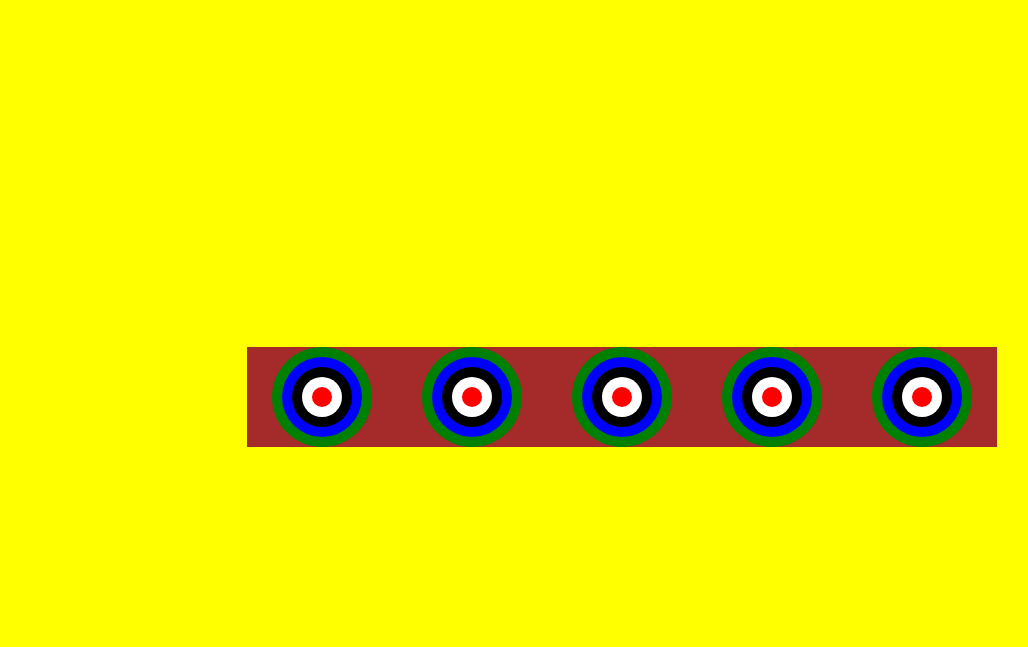
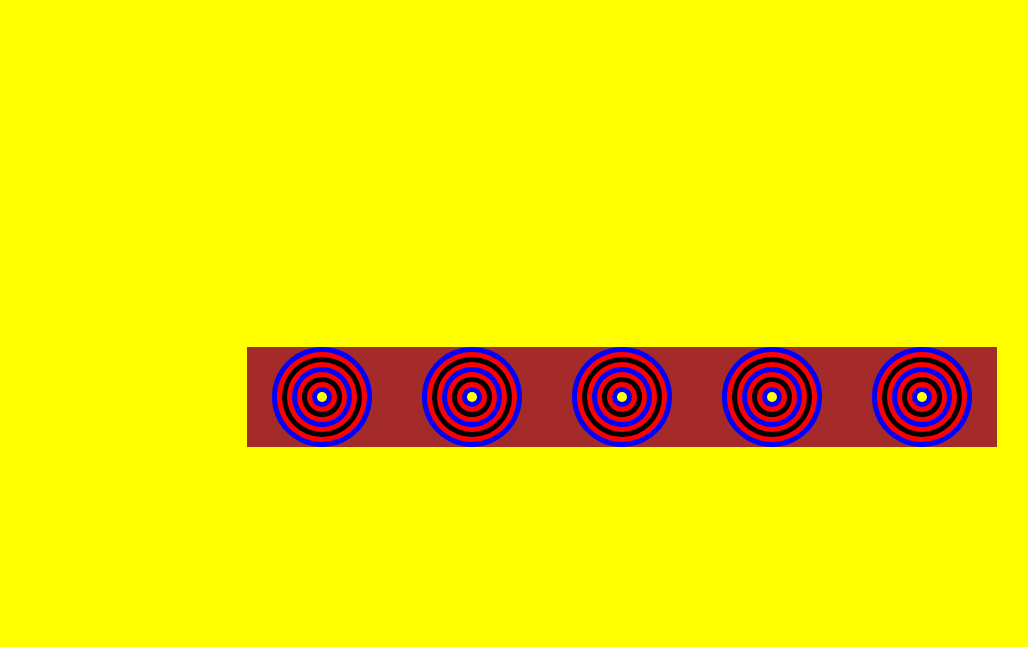
Before and after one commit to Jryke/shooting-range-game, a plain HTML site: page index.html in a window 1280 px wide. Shown: the part 153-800 px from the top of the page, without its empty margins (18-1046 px from the left). Drawn offline with Linux system fonts and the light colour scheme.

Commit message:
points function created

```diff
--- a/index.html
+++ b/index.html
@@ -7,14 +7,27 @@
 	</head>
 	<body>
 		<div class="wrap">
+			<div id="scoreboard">
+				<span>score: </span>
+				<span id="score"></span>
+			</div>
 			<div class="target-holder">
 				<div class="target">
-					<div class="outer-circle">
+					<div class="tenth-circle">
+						<div class="ninth-circle">
+							<div class="eigth-circle">
+								<div class="seventh-circle">
+									<div class="sixth-circle">
+										<div class="fifth-circle">
 											<div class="fourth-circle">
 												<div class="third-circle">
 													<div class="second-circle">
-									<div class="bullseye" id="first-bullseye">
-
+														<div class="bullseye">
+														</div>
+													</div>
+												</div>
+											</div>
+										</div>
 									</div>
 								</div>
 							</div>
@@ -22,12 +35,21 @@
 					</div>
 				</div>
 				<div class="target">
-					<div class="outer-circle">
+					<div class="tenth-circle">
+						<div class="ninth-circle">
+							<div class="eigth-circle">
+								<div class="seventh-circle">
+									<div class="sixth-circle">
+										<div class="fifth-circle">
 											<div class="fourth-circle">
 												<div class="third-circle">
 													<div class="second-circle">
 														<div class="bullseye">
-
+														</div>
+													</div>
+												</div>
+											</div>
+										</div>
 									</div>
 								</div>
 							</div>
@@ -35,12 +57,21 @@
 					</div>
 				</div>
 				<div class="target">
-					<div class="outer-circle">
+					<div class="tenth-circle">
+						<div class="ninth-circle">
+							<div class="eigth-circle">
+								<div class="seventh-circle">
+									<div class="sixth-circle">
+										<div class="fifth-circle">
 											<div class="fourth-circle">
 												<div class="third-circle">
 													<div class="second-circle">
 														<div class="bullseye">
-
+														</div>
+													</div>
+												</div>
+											</div>
+										</div>
 									</div>
 								</div>
 							</div>
@@ -48,12 +79,21 @@
 					</div>
 				</div>
 				<div class="target">
-					<div class="outer-circle">
+					<div class="tenth-circle">
+						<div class="ninth-circle">
+							<div class="eigth-circle">
+								<div class="seventh-circle">
+									<div class="sixth-circle">
+										<div class="fifth-circle">
 											<div class="fourth-circle">
 												<div class="third-circle">
 													<div class="second-circle">
 														<div class="bullseye">
-
+														</div>
+													</div>
+												</div>
+											</div>
+										</div>
 									</div>
 								</div>
 							</div>
@@ -61,12 +101,21 @@
 					</div>
 				</div>
 				<div class="target">
-					<div class="outer-circle">
+					<div class="tenth-circle">
+						<div class="ninth-circle">
+							<div class="eigth-circle">
+								<div class="seventh-circle">
+									<div class="sixth-circle">
+										<div class="fifth-circle">
 											<div class="fourth-circle">
 												<div class="third-circle">
 													<div class="second-circle">
 														<div class="bullseye">
-
+														</div>
+													</div>
+												</div>
+											</div>
+										</div>
 									</div>
 								</div>
 							</div>
--- a/shoot.js
+++ b/shoot.js
@@ -2,11 +2,31 @@ const bullseye = document.getElementsByClassName('bullseye')
 const secondCircle = document.getElementsByClassName('second-circle')
 const thirdCircle = document.getElementsByClassName('third-circle')
 const fourthCircle = document.getElementsByClassName('fourth-circle')
-const outerCircle = document.getElementsByClassName('outer-circle')
+const fifthCircle = document.getElementsByClassName('fifth-circle')
+const sixthCircle = document.getElementsByClassName('sixth-circle')
+const seventhCircle = document.getElementsByClassName('seventh-circle')
+const eigthCircle = document.getElementsByClassName('eigth-circle')
+const ninthCircle = document.getElementsByClassName('ninth-circle')
+const tenthCircle = document.getElementsByClassName('tenth-circle')
 
-// click event for bullseye
-Array.from(bullseye).forEach(function(element) {
-  element.addEventListener('click', () => {
-		console.log('bullseye clicked!')
+let circlesArr = [bullseye, secondCircle, thirdCircle, fourthCircle, fifthCircle, sixthCircle, seventhCircle, eigthCircle, ninthCircle, tenthCircle]
+
+let points = 0
+
+// click events for circles
+circlesArr.forEach(circle => {
+	Array.from(circle).forEach(function(element) {
+	  element.addEventListener('click', () => {
+			points += 1
+			document.getElementById('score').textContent = points.toString()
+		});
 	});
-});
+})
+
+// let circlesArr = [{bullseye: bullseye}, {secondCircle: secondCircle}, {thirdCircle: thirdCircle}, {fourthCircle: fourthCircle}, {fifthCircle: fifthCircle}, {sixthCircle: sixthCircle}, {seventhCircle: seventhCircle}, {eigthCircle: eigthCircle}, {ninthCircle: ninthCircle}, {tenthCircle: tenthCircle}]
+
+// Array.from(bullseye).forEach(function(element) {
+//   element.addEventListener('click', () => {
+// 		console.log('bullseye clicked!')
+// 	});
+// });
--- a/styles.css
+++ b/styles.css
@@ -8,6 +8,23 @@ body {
 	height: 100vh;
 	width: 100vw;
 	position: relative;
+}
+
+#scoreboard {
+	height: 100px;
+	width: 200px;
+	background: grey;
+	position: absolute;
+	top: 50px;
+	margin-left: 50px;
+}
+
+#scoreboard > span {
+	font-size: 30px;
+}
+
+#score {
+	font-size: 30px;
 }
 
 .target-holder {
@@ -22,8 +39,8 @@ body {
 	grid-template-columns: 1fr 1fr 1fr 1fr 1fr
 }
 
-.outer-circle {
-	background: green;
+.tenth-circle {
+	background: blue;
 	height: 100px;
 	width: 100px;
 	border-radius: 50px;
@@ -31,42 +48,92 @@ body {
 	margin-right: auto;
 }
 
-.fourth-circle {
-	background: blue;
+.ninth-circle {
+	background: red;
+	height: 90px;
+	width: 90px;
+	border-radius: 45px;
+	margin-left: 5px;
+	margin-top: 5px;
+	position: absolute;
+}
+
+.eigth-circle {
+	background: black;
 	height: 80px;
 	width: 80px;
 	border-radius: 40px;
-	margin-left: 10px;
-	margin-top: 10px;
+	margin-left: 5px;
+	margin-top: 5px;
+	position: absolute;
+}
+
+.seventh-circle {
+	background: red;
+	height: 70px;
+	width: 70px;
+	border-radius: 35px;
+	margin-left: 5px;
+	margin-top: 5px;
+	position: absolute;
+}
+
+.sixth-circle {
+	background: blue;
+	height: 60px;
+	width: 60px;
+	border-radius: 30px;
+	margin-left: 5px;
+	margin-top: 5px;
+	position: absolute;
+}
+
+.fifth-circle {
+	background: red;
+	height: 50px;
+	width: 50px;
+	border-radius: 25px;
+	margin-left: 5px;
+	margin-top: 5px;
+	position: absolute;
+}
+
+.fourth-circle {
+	background: black;
+	height: 40px;
+	width: 40px;
+	border-radius: 20px;
+	margin-left: 5px;
+	margin-top: 5px;
 	position: absolute;
 }
 
 .third-circle {
-	background: black;
-	height: 60px;
-	width: 60px;
-	border-radius: 30px;
-	margin-left: 10px;
-	margin-top: 10px;
+	background: red;
+	height: 30px;
+	width: 30px;
+	border-radius: 15px;
+	margin-left: 5px;
+	margin-top: 5px;
 	position: absolute;
 }
 
 .second-circle {
-	background: white;
-	height: 40px;
-	width: 40px;
-	border-radius: 20px;
-	margin-left: 10px;
-	margin-top: 10px;
+	background: blue;
+	height: 20px;
+	width: 20px;
+	border-radius: 10px;
+	margin-left: 5px;
+	margin-top: 5px;
 	position: absolute;
 }
 
 .bullseye {
-	background: red;
-	height: 20px;
-	width: 20px;
-	border-radius: 10px;
-	margin-left: 10px;
-	margin-top: 10px;
+	background: yellow;
+	height: 10px;
+	width: 10px;
+	border-radius: 5px;
+	margin-left: 5px;
+	margin-top: 5px;
 	position: absolute;
 }
```
Also changed, not shown: points.js (added). Lines whose indentation alone changed are shown as unchanged.
